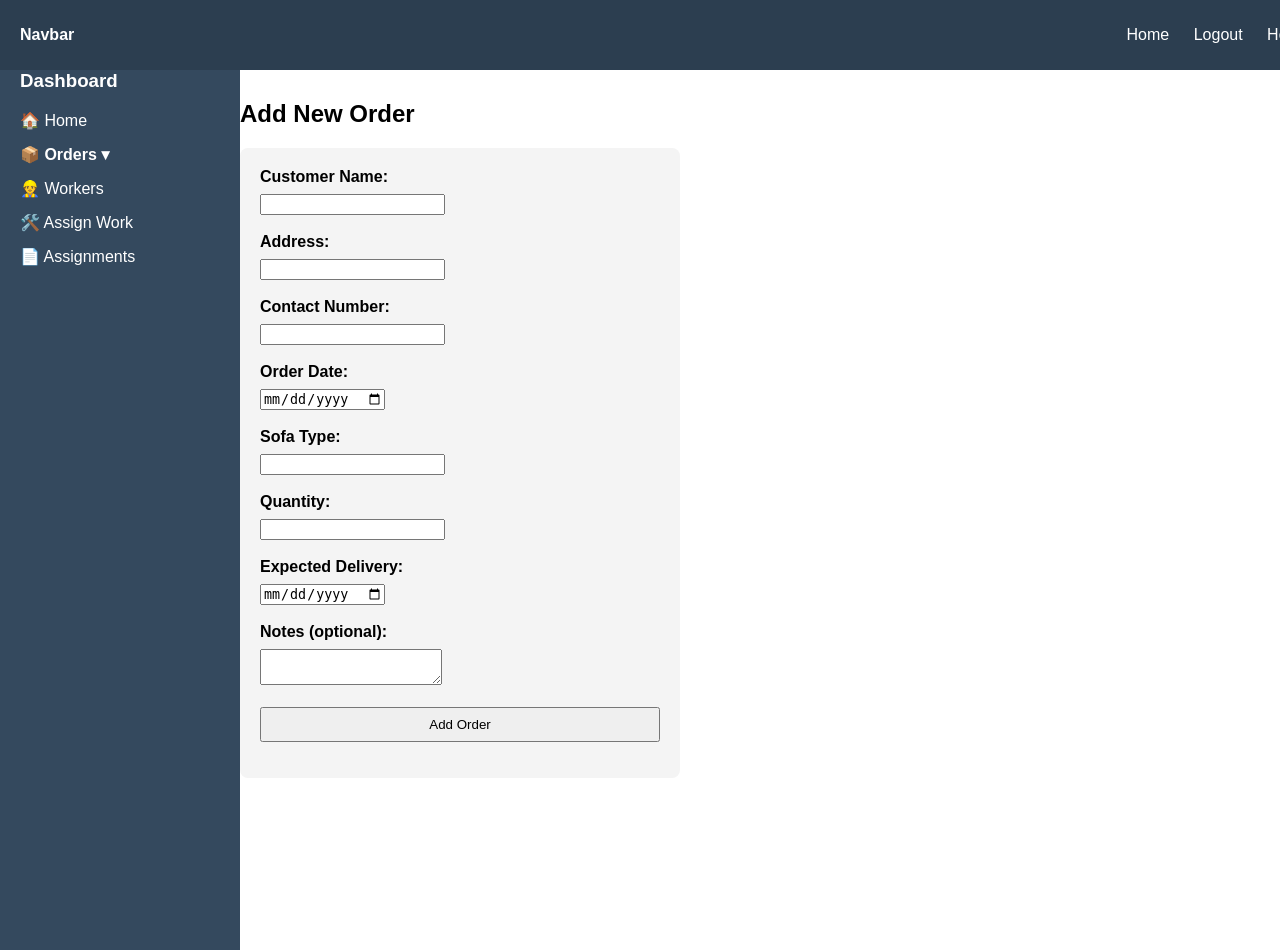
After one commit to Sheelnikalje0425/Business_Management, a Flask app: page /orders/add in a window 1280 px wide. The commit adds this page. Run offline with Flask 3, Linux system fonts and the light colour scheme; the visitor is signed in with stand-in values (Sample User, id 1).

Commit message:
25/06/25-1:23

```diff
--- a/app.py
+++ b/app.py
@@ -1,21 +1,35 @@
-from flask import Flask, render_template, request, redirect, url_for, session, flash
+from flask import (
+    Flask, render_template, request, redirect,
+    url_for, session, flash, send_from_directory
+)
+from pdf_generator import generate_assignment_pdf
+
 from functools import wraps
 import mysql.connector
 from datetime import date
+import os
+
+# ─── PDF helper (ReportLab) ────────────────────────────────────────────────────
+from reportlab.lib.pagesizes import A4
+from reportlab.pdfgen import canvas
 
 app = Flask(__name__)
-app.secret_key = 'your_secret_key'  # REQUIRED for session handling
+app.secret_key = 'your_secret_key'   # change in production!
 
-# Database connection
+# ─── Database connection ───────────────────────────────────────────────────────
 db = mysql.connector.connect(
     host="localhost",
     user="root",
-    password="Sheel@3319",  # your MySQL password
+    password="Sheel@3319",
     database="business_management"
 )
 cursor = db.cursor(dictionary=True)
 
-# 🔐 Login required decorator
+# ─── Ensure /static/pdfs/ exists no matter where we run from ───────────────────
+PDF_DIR = os.path.join(app.root_path, 'static', 'pdfs')
+os.makedirs(PDF_DIR, exist_ok=True)
+
+# ─── Login-required decorator ──────────────────────────────────────────────────
 def login_required(f):
     @wraps(f)
     def decorated_function(*args, **kwargs):
@@ -25,99 +39,136 @@ def login_required(f):
     return decorated_function
 
 
-# 🏠 Home Dashboard
+
+# ─── Routes ────────────────────────────────────────────────────────────────────
 @app.route('/')
 @login_required
 def index():
     return render_template("index.html")
 
 
-# 📦 View Orders
 @app.route('/orders')
 @login_required
 def view_orders():
-    cursor.execute("SELECT * FROM orders")
+    cursor.execute("SELECT * FROM orders ORDER BY id DESC")
     orders = cursor.fetchall()
     return render_template("orders.html", orders=orders)
 
 
-# 👷 View Workers
+@app.route('/orders/add', methods=['GET', 'POST'])
+@login_required
+def add_order():
+    if request.method == 'POST':
+        data = (
+            request.form['customer_name'], request.form['address'],
+            request.form['contact_number'], request.form['order_date'],
+            request.form['sofa_type'], request.form['quantity'],
+            request.form['expected_delivery'], request.form['notes']
+        )
+        cursor.execute("""
+            INSERT INTO orders
+              (customer_name, address, contact_number, order_date,
+               sofa_type, quantity, expected_delivery, notes)
+            VALUES (%s,%s,%s,%s,%s,%s,%s,%s)
+        """, data)
+        db.commit()
+        flash("New order added!", "success")
+        return redirect(url_for('view_orders'))
+    return render_template("add_order.html")
+
+
 @app.route('/workers')
 @login_required
 def view_workers():
-    cursor.execute("SELECT * FROM workers")
+    cursor.execute("SELECT * FROM workers ORDER BY id")
     workers = cursor.fetchall()
     return render_template("workers.html", workers=workers)
 
 
-# 🛠️ Assign Work
 @app.route('/assign', methods=['GET', 'POST'])
 @login_required
 def assign_worker():
     if request.method == 'POST':
-        worker_id = request.form['worker_id']
-        order_id = request.form['order_id']
+        worker_id   = request.form['worker_id']
+        order_id    = request.form['order_id']
         assign_date = date.today()
 
+        # Insert the assignment
         cursor.execute("""
             INSERT INTO work_assignments (worker_id, order_id, assign_date)
             VALUES (%s, %s, %s)
         """, (worker_id, order_id, assign_date))
         db.commit()
-        flash("Work assigned successfully!", "success")
+        assignment_id = cursor.lastrowid
+
+        # Fetch details for PDF
+        cursor.execute("SELECT * FROM workers WHERE id=%s", (worker_id,))
+        worker = cursor.fetchone()
+        cursor.execute("SELECT * FROM orders WHERE id=%s",  (order_id,))
+        order  = cursor.fetchone()
+
+        pdf_file = generate_assignment_pdf(assignment_id, worker, order, assign_date, PDF_DIR)
+
+        flash(
+            "Work assigned! "
+            f"<a href='{url_for('download_pdf', filename=pdf_file)}' target='_blank'>"
+            "Download PDF</a>",
+            "success"
+        )
         return redirect(url_for('assign_worker'))
 
-    cursor.execute("SELECT id, name FROM workers WHERE is_active = 1")
+    cursor.execute("SELECT id, name, contact_number FROM workers WHERE is_active=1")
     workers = cursor.fetchall()
-
-    cursor.execute("SELECT id, customer_name FROM orders WHERE status = 'in_progress'")
-    orders = cursor.fetchall()
-
+    cursor.execute("SELECT id, customer_name FROM orders WHERE status='in_progress'")
+    orders  = cursor.fetchall()
     return render_template("assign_form.html", workers=workers, orders=orders)
 
 
-# 📋 View Assignments
 @app.route('/assignments')
 @login_required
 def view_assignments():
-    query = """
-        SELECT wa.id, w.name AS worker_name, o.customer_name, wa.assign_date,
-               wa.work_date, wa.work_progress, wa.sofas_completed, wa.total_earning
+    cursor.execute("""
+        SELECT wa.id, w.name AS worker_name, o.customer_name,
+               wa.assign_date, wa.work_date, wa.work_progress,
+               wa.sofas_completed, wa.total_earning
         FROM work_assignments wa
         JOIN workers w ON wa.worker_id = w.id
-        JOIN orders o ON wa.order_id = o.id
+        JOIN orders  o ON wa.order_id  = o.id
         ORDER BY wa.assign_date DESC
-    """
-    cursor.execute(query)
+    """)
     assignments = cursor.fetchall()
     return render_template("assignments.html", assignments=assignments)
 
 
-# 🔑 Admin Login
+@app.route('/pdf/<filename>')
+@login_required
+def download_pdf(filename):
+    return send_from_directory(PDF_DIR, filename, as_attachment=True)
+
+
+# ─── Admin login & logout ──────────────────────────────────────────────────────
 @app.route('/login', methods=['GET', 'POST'])
 def login():
     if request.method == 'POST':
         uname = request.form['username']
-        pwd = request.form['password']
-
-        cursor.execute("SELECT * FROM admin_login WHERE username=%s AND password=%s", (uname, pwd))
-        admin = cursor.fetchone()
-
-        if admin:
+        pwd   = request.form['password']
+        cursor.execute(
+            "SELECT * FROM admin_login WHERE username=%s AND password=%s",
+            (uname, pwd)
+        )
+        if cursor.fetchone():
             session['admin_logged_in'] = True
             return redirect(url_for('index'))
-        else:
-            flash("Invalid credentials", "danger")
-
+        flash("Invalid credentials", "danger")
     return render_template("login.html")
 
 
-# 🚪 Logout
 @app.route('/logout')
 def logout():
     session.pop('admin_logged_in', None)
     return redirect(url_for('login'))
 
 
+# ─── Main ──────────────────────────────────────────────────────────────────────
 if __name__ == '__main__':
     app.run(debug=True)
--- a/static/style.css
+++ b/static/style.css
@@ -83,3 +83,29 @@ form select, form button {
     padding: 8px;
     margin-bottom: 16px;
 }
+
+.sidebar ul ul.submenu {
+    margin-top: 5px;
+    margin-left: 10px;
+}
+
+.sidebar ul ul.submenu li {
+    font-size: 14px;
+}
+
+/* Sidebar submenu */
+.sidebar ul .submenu {
+    display: none;
+    list-style: none;
+    padding-left: 20px;
+    margin-top: 5px;
+}
+
+.sidebar ul .has-submenu:hover .submenu {
+    display: block;
+}
+
+.sidebar ul .has-submenu > a {
+    cursor: pointer;
+    font-weight: bold;
+}
--- /dev/null
+++ b/templates/add_order.html
@@ -0,0 +1,35 @@
+{% extends "layout.html" %}
+{% block content %}
+<h2>Add New Order</h2>
+<form method="POST">
+    <label>Customer Name:</label>
+    <input type="text" name="customer_name" required><br><br>
+
+    <label>Address:</label>
+    <input type="text" name="address" required><br><br>
+
+    <label>Contact Number:</label>
+    <input type="text" name="contact_number" required><br><br>
+
+    <label>Order Date:</label>
+    <input type="date" name="order_date" required><br><br>
+
+    <label>Sofa Type:</label>
+    <input type="text" name="sofa_type" required><br><br>
+
+    <label>Quantity:</label>
+    <input type="number" name="quantity" required><br><br>
+
+    <label>Expected Delivery:</label>
+    <input type="date" name="expected_delivery" required><br><br>
+
+    <label>Notes (optional):</label>
+    <textarea name="notes"></textarea><br><br>
+
+    <button type="submit">Add Order</button>
+</form>
+
+{% if get_flashed_messages() %}
+<p style="color: green;">{{ get_flashed_messages()[0] }}</p>
+{% endif %}
+{% endblock %}
--- a/templates/layout.html
+++ b/templates/layout.html
@@ -27,7 +27,21 @@
         <h3>Dashboard</h3>
         <ul>
             <li><a href="{{ url_for('index') }}">🏠 Home</a></li>
-            <li><a href="{{ url_for('view_orders') }}">📦 Orders</a></li>
+            <!--<li>
+                📦 Orders
+                <ul class="submenu">
+                    <li><a href="{{ url_for('view_orders') }}">View Orders</a></li>
+                    <li><a href="{{ url_for('add_order') }}">Add New Order</a></li>
+                </ul>
+            </li>-->
+            <li class="has-submenu">
+                <a href="javascript:void(0)">📦 Orders ▾</a>
+                <ul class="submenu">
+                    <li><a href="{{ url_for('view_orders') }}">📄 View Orders</a></li>
+                    <li><a href="{{ url_for('add_order') }}">➕ Add New Order</a></li>
+                </ul>
+            </li>
+
             <li><a href="{{ url_for('view_workers') }}">👷 Workers</a></li>
             <li><a href="{{ url_for('assign_worker') }}">🛠️ Assign Work</a></li>
             <li><a href="{{ url_for('view_assignments') }}">📄 Assignments</a></li>
```
Also changed, not shown: pdf_generator.py (added, +35 -0 lines), 2 other files.
